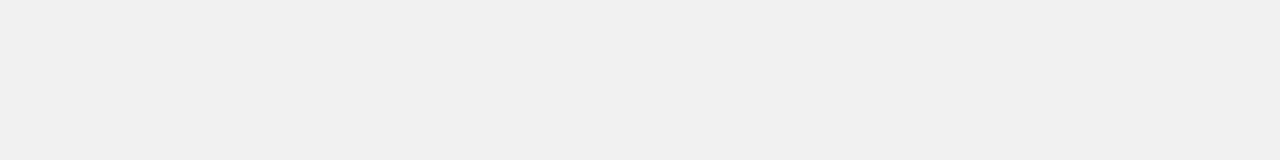
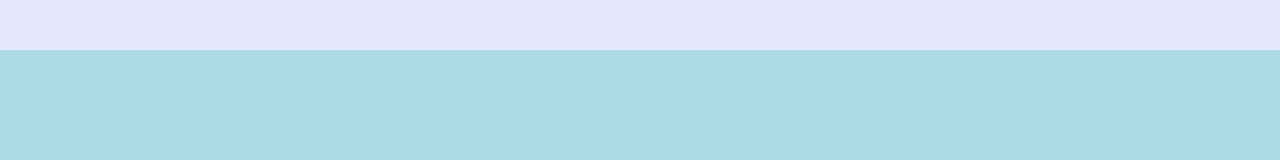
Before and after one commit to LSouberbielle/Alura-FrontEnd-UI, a plain HTML site: page CSS-Grid-Layout-Practice/Alura-store/index.html in a window 1280 px wide. Drawn offline with nearby package versions, Linux system fonts and the light colour scheme.

Commit message:
Grid areas defined in Style.css

```diff
--- a/CSS-Grid-Layout-Practice/Alura-store/assets/css/style.css
+++ b/CSS-Grid-Layout-Practice/Alura-store/assets/css/style.css
@@ -1,17 +1,25 @@
 .app {
     background: #f1f1f1;
-
+    font-family: Arial, Helvetica, sans-serif;
+    display: grid;
+    grid-template-areas:
+    "encabezado"
+    "contenido"
+    "rodapie";
+    grid-template-columns: auto;
+    grid-template-rows: 50px 100vh auto;
 }
 
 .encabezado {
-
-
+    background-color: lavender;
+    grid-area: encabezado;
 }
 .contenido {
-
+    background-color: lightblue;
+    grid-area: contenido;
 }
 
 .rodapie {
-
-
+    background-color: salmon;
+    grid-area: rodapie;
 }
--- a/CSS-Grid-Layout-Practice/Alura-store/index.html
+++ b/CSS-Grid-Layout-Practice/Alura-store/index.html
@@ -4,7 +4,7 @@
     <meta charset="UTF-8">
     <meta name="viewport" content="width=device-width, initial-scale=1.0">
     <meta http-equiv="X-UA-Compatible" content="ie=edge">
-    <title>Alura Store | Descargue nuestros aplicactivos y juegos</title>
+    <title>Alura Store | Descargue nuestras aplicaciones y juegos</title>
     <link href="./assets/css/normalize.css" rel="stylesheet">
     <link href="./assets/css/reset.css" rel="stylesheet">
     <link href="./assets/css/style.css" rel="stylesheet">
```
